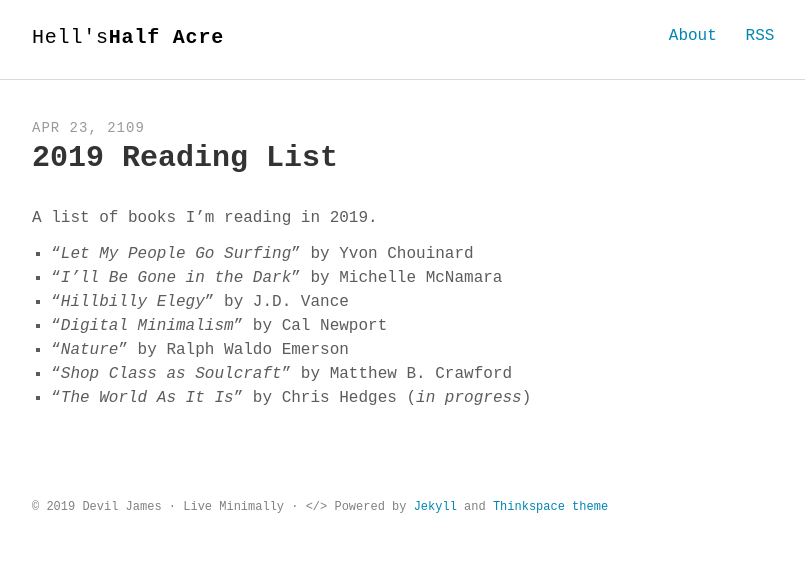
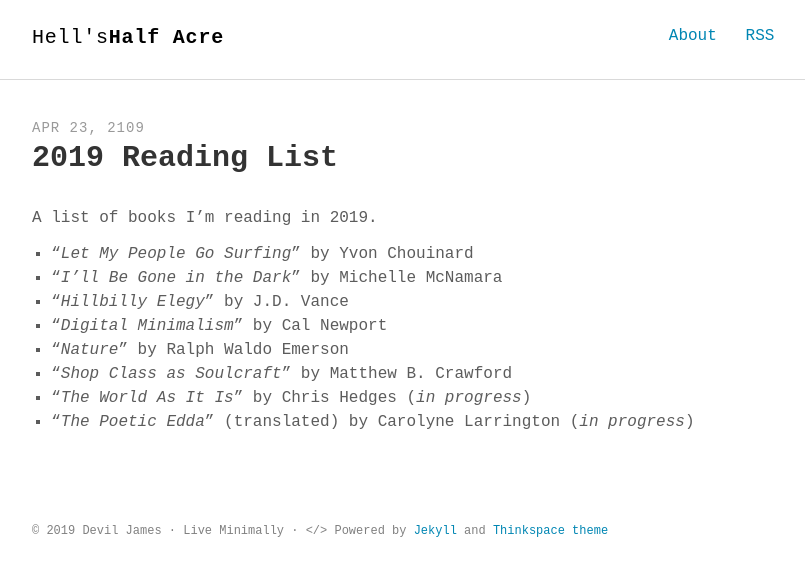
Before and after one commit to chevrenoire/chevrenoire.github.io, a Jekyll site: the page built from _posts/2109-04-23-Reading-List-2019.md, in a window 1280 px wide. Shown: the top 576 px of the page, without its empty margins (232-1037 px from the left). Built offline with Jekyll 4.4.1, drawn with Linux system fonts in a browser that asks for light colours; some web fonts are replaced.

Commit message:
Poetic Edda

```diff
--- a/_posts/2109-04-23-Reading-List-2019.md
+++ b/_posts/2109-04-23-Reading-List-2019.md
@@ -13,3 +13,4 @@ A list of books I'm reading in 2019.
 5. "_Nature_" by Ralph Waldo Emerson
 6. "_Shop Class as Soulcraft_" by Matthew B. Crawford
 7. "_The World As It Is_" by Chris Hedges (_in progress_)
+8. "_The Poetic Edda_" (translated) by Carolyne Larrington (_in progress_)
```
